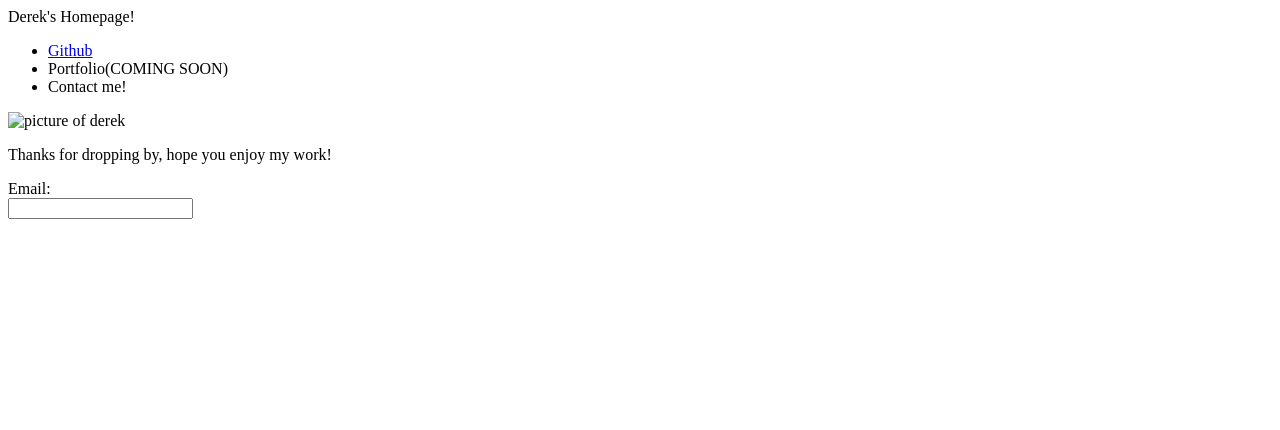
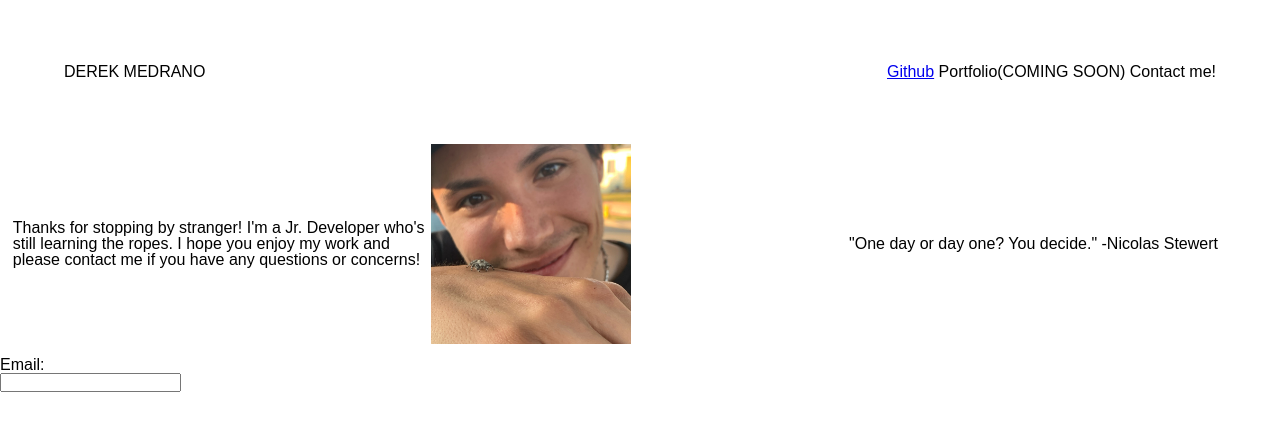
Before and after one commit to derekmedrano/homework-2, a plain HTML site: page develop/index.html in a window 1280 px wide. Drawn offline with Linux system fonts and the light colour scheme.

Commit message:
basic layout and styling added

```diff
--- a/assets/style.css
+++ b/assets/style.css
@@ -0,0 +1,36 @@
+* {
+    box-sizing: border-box;
+    padding: 0;
+    margin: 0;
+}
+
+body {
+    font-family: Arial, Helvetica, sans-serif;
+}
+
+header {
+    display: flex;
+    justify-content: flex-end;
+    margin: 5%;
+}
+
+.header-name {
+    flex-grow: 8;
+
+}
+.about-me {
+    display: flex;
+    justify-content: center;
+    align-items: center;
+    margin: 1%;
+}
+.about-me-item{
+    flex: 1 0 350px;
+}
+.about-me-item img {
+    max-width: 200px;
+    height: auto;
+}
+nav ul li {
+    display: inline;
+}
--- a/develop/index.html
+++ b/develop/index.html
@@ -3,12 +3,14 @@
 
 <head>
     <meta charset="UTF-8" name="viewport" />
-    <link rel="stylesheet" href="./index.html"
+    <link rel="stylesheet" href="../assets/reset.css" />
+    <link rel="stylesheet" href="../assets/style.css" />
     <title>Derek's Homepage!</title>
 </head>
 
 <body>
     <header>
+        <span class="header-name">DEREK MEDRANO</span>
         <nav>
             <ul>
                 <li><a href="https://github.com/derekmedrano">Github</a></li>
@@ -17,12 +19,17 @@
             </ul>
         </nav>
     </header>
-    <main>
-        <img src="./assets/images/selfimg.JPG" alt="picture of derek" />
-        <p>
-            Thanks for dropping by, hope you enjoy my work!
+    <section class="about-me">
+        <span class="about-me-item">Thanks for stopping by stranger! I'm a Jr. Developer who's still learning the ropes.
+            I hope you enjoy my work and please contact me if you have any questions or concerns!
+        </span>
+        <div class="about-me-item">
+            <img src="../assets/images/selfie.JPG" alt="picture of derek" />
+        </div>
+        <span class="about-me-item">
+            "One day or day one? You decide." -Nicolas Stewert
         </p>
-    </main>
+    </section>
     <footer>
         <span class="em">Email:</span>
         <form>
```
Also changed, not shown: assets/images/selfie.JPG (added).
